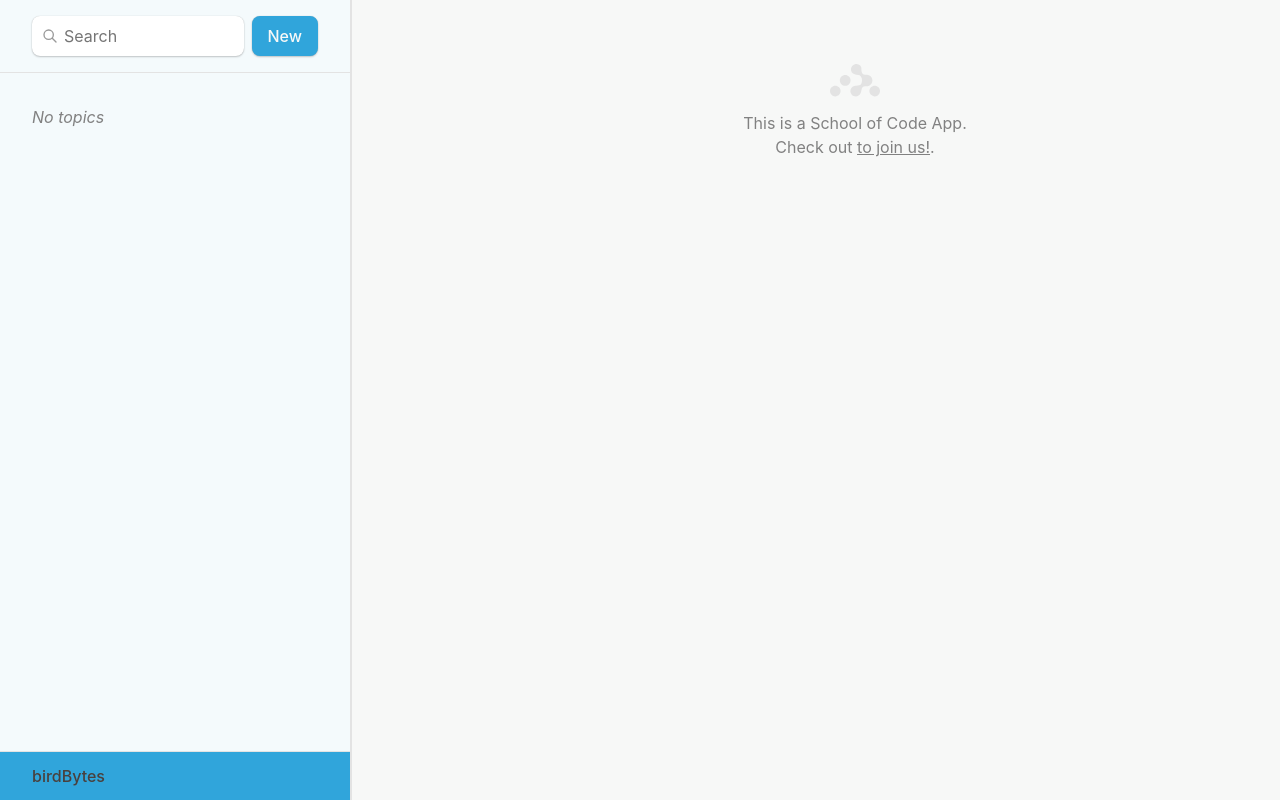
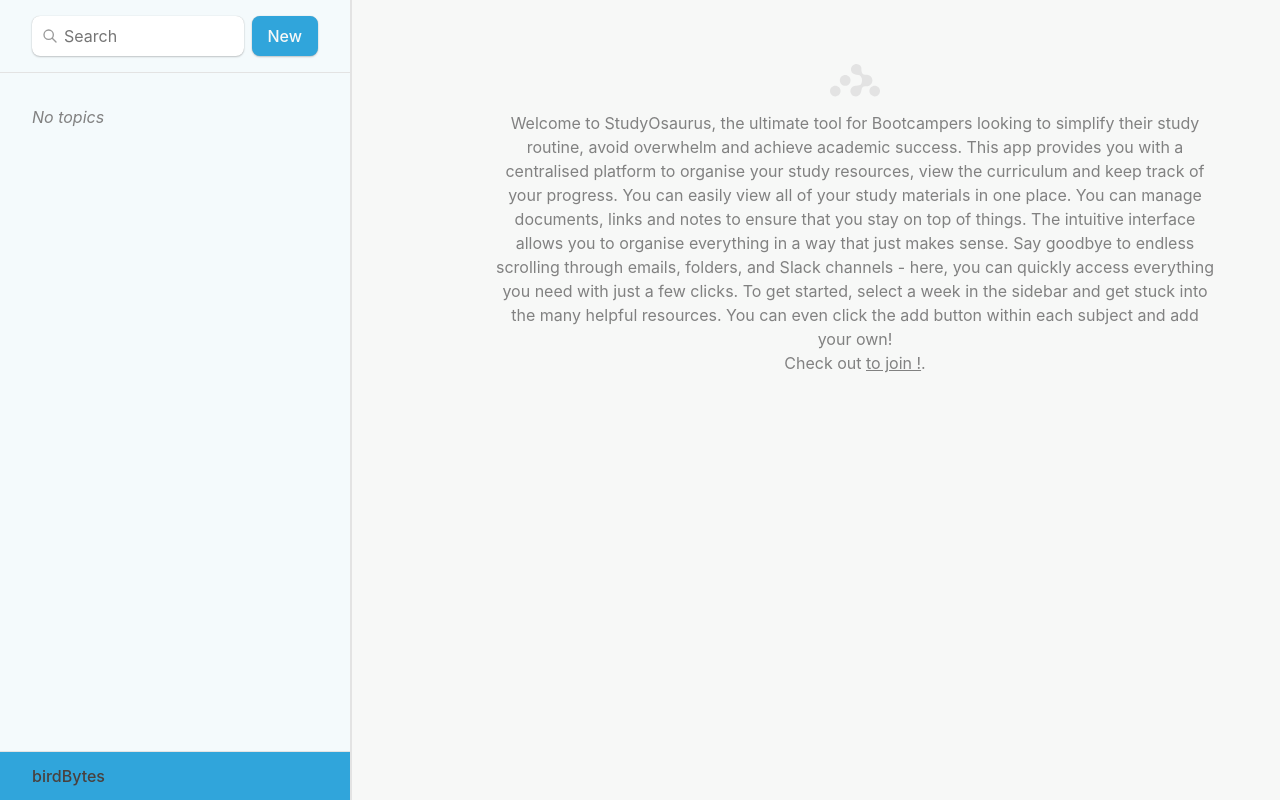
Before and after one commit to georgeussher/learning_resource_organiser, a React (Vite) app in the folder birdBytes_project/: page / in a window 1280 px wide. Built offline with nearby package versions, Linux system fonts and the light colour scheme.

Commit message:
added further css

```diff
--- a/birdBytes_project/index.html
+++ b/birdBytes_project/index.html
@@ -4,7 +4,7 @@
     <meta charset="UTF-8" />
     <link rel="icon" type="image/svg+xml" href="/vite.svg" />
     <meta name="viewport" content="width=device-width, initial-scale=1.0" />
-    <title>birdByte SoC App</title>
+    <title>StudyOsaurus</title>
   </head>
   <body>
     <div id="root"></div>
--- a/birdBytes_project/src/index.css
+++ b/birdBytes_project/src/index.css
@@ -128,6 +128,7 @@
   left: 0px;
   top: 0px;
   bottom: 0px;
+
 }
 
 #sidebar > * {
@@ -149,10 +150,10 @@
 }
 
 #sidebar h1::before {
-  background-image: url(./studyosaurus_logo.png);
+  /* background-image: url(./studyosaurus_logo.png);
 
   width: 30px;
-  height: 20px;
+  height: 20px;  */
   margin-right: 0.5rem;
   position: -webkit-sticky;
   position: sticky;
--- a/birdBytes_project/src/routes/index.jsx
+++ b/birdBytes_project/src/routes/index.jsx
@@ -1,11 +1,16 @@
 export default function Index() {
     return (
       <p id="zero-state">
-        This is a School of Code App.
+        Welcome to StudyOsaurus, the ultimate tool for Bootcampers looking to simplify their study routine, avoid overwhelm and achieve academic success. This app provides you with a centralised platform to organise your study resources, view the curriculum and keep track of your progress.
+
+        You can easily view all of your study materials in one place. You can manage documents, links and notes to ensure that you stay on top of things. The intuitive interface allows you to organise everything in a way that just makes sense. Say goodbye to endless scrolling through emails, folders, and Slack channels - here, you can quickly access everything you need with just a few clicks.
+
+        To get started, select a week in the sidebar and get stuck into the many helpful resources. You can even click the add button within each subject and add your own!
+
         <br />
         Check out{" "}
         <a href="https://www.schoolofcode.co.uk/">
-          to join us!
+          to join !
         </a>
         .
       </p>
```
